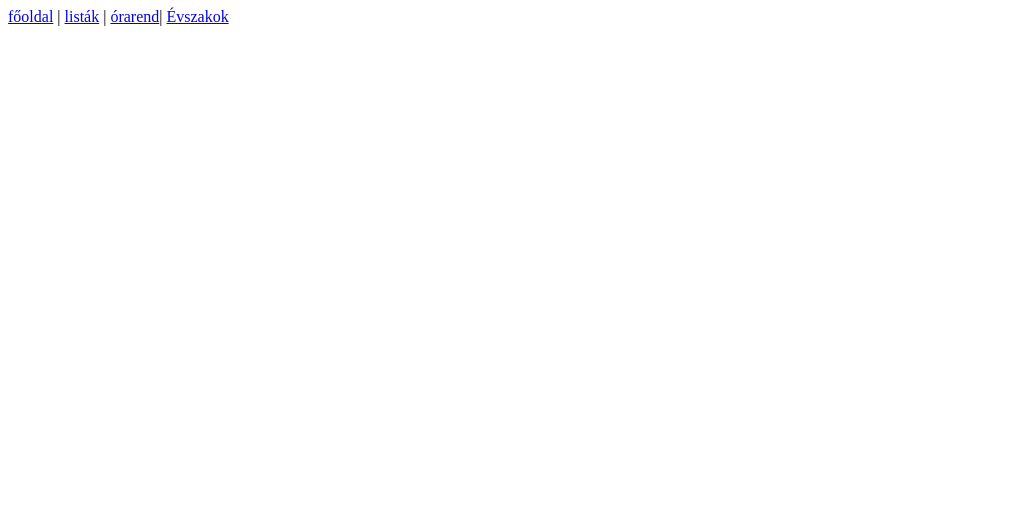
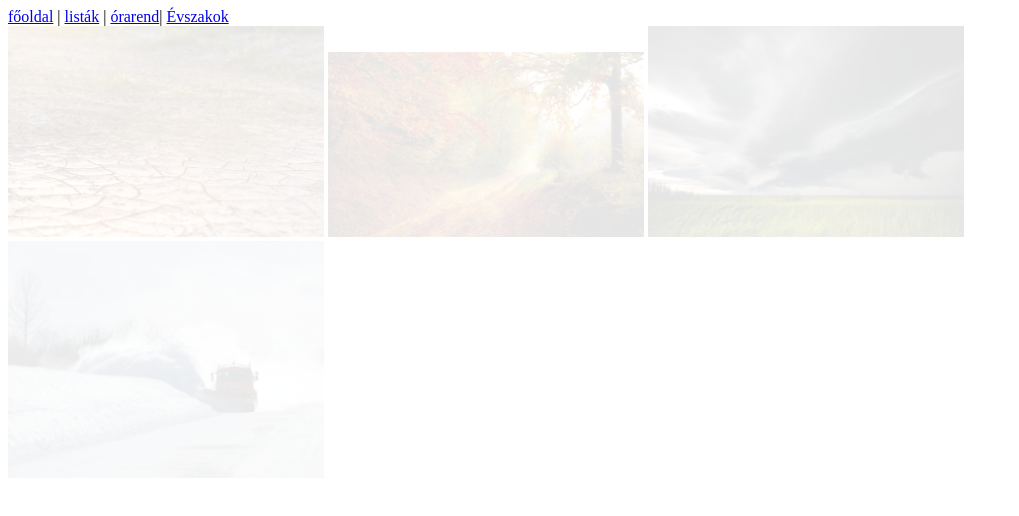
Before and after one commit to KabdebonD/ikt-9.a-2.csop, a plain HTML site: page evszakok.html in a window 1280 px wide. Shown: the whole page, without its empty margins (0-1019 px from the left). Drawn offline with Linux system fonts and the light colour scheme.

Commit message:
evszakok

```diff
--- a/evszakok.html
+++ b/evszakok.html
@@ -5,7 +5,16 @@
     <meta name="viewport" content="width=device-width, initial-scale=1.0">
     <title>Évszakok</title>
     <style>
+        img{
+            width: 25%;
+            transition: 2ms;
+            opacity: 10%;
 
+        }
+        img:hover{
+            transform: scale(1,3);
+            opacity: 100%;
+        }
     </style>
 </head>
 <body>
@@ -15,9 +24,9 @@
         <a href="orarend.html">órarend</a>|
         <a href="evszakok.html">Évszakok</a>
     </nav>
-    <img src="nyar.jpg" alt="" title="nyár">
-    <img src="osz.jpg" alt="" title="ősz">
-    <img src="tel.jpg" alt="" title="tél">
-    <img src="tavasz.jpg" alt="" title="tavasz">
+    <img src="img/nyar.jpg" alt="" title="nyár">
+    <img src="img/osz.jpg" alt="" title="ősz">
+    <img src="img/tavasz.jpg" alt="" title="tavasz">
+    <img src="img/tel.jpg" alt="" title="tél">
 </body>
 </html>
```
